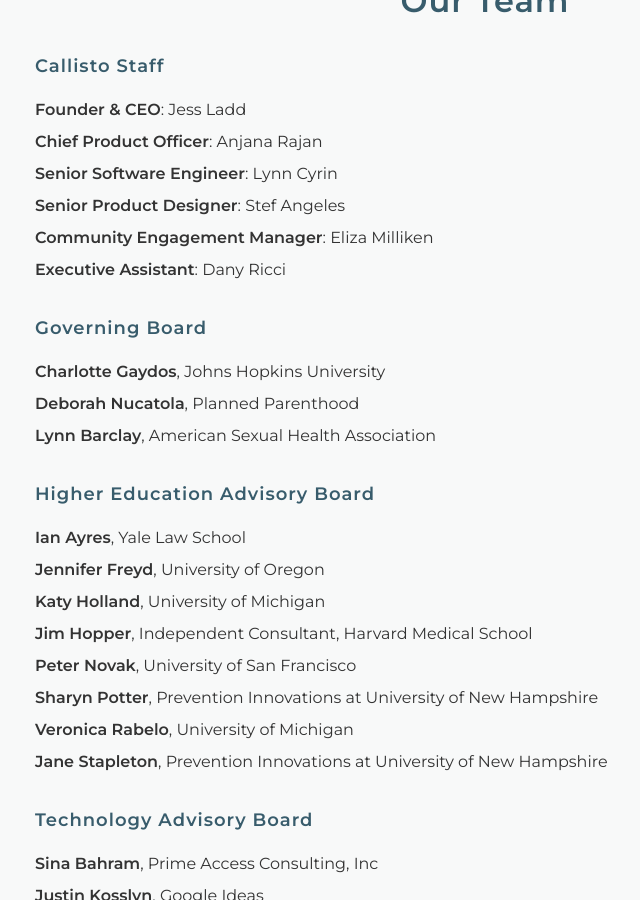
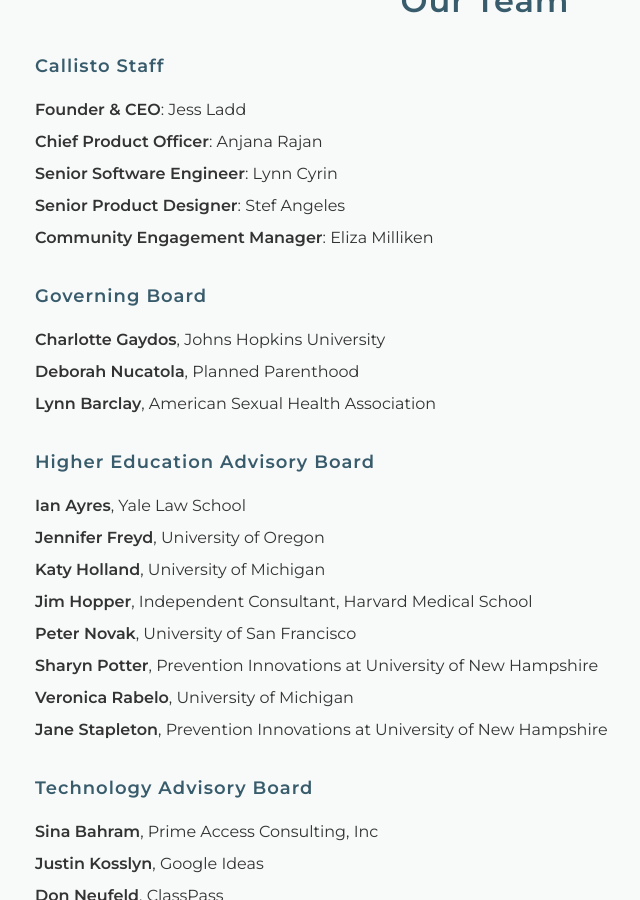
Before and after one commit to project-callisto/projectcallisto-dot-org, a Jekyll site: the page built from who-we-are.html, in a window 1280 px wide and 900 px high, scrolled down 1235 px. Shown: the whole window, without its empty margins (155-795 px from the left). Built offline with Jekyll 4.4.1, drawn with Linux system fonts in a browser that asks for light colours.

Commit message:
updated team

```diff
--- a/who-we-are.html
+++ b/who-we-are.html
@@ -28,7 +28,6 @@
             <li><strong>Senior Software Engineer</strong>: Lynn Cyrin</li>
             <li><strong>Senior Product Designer</strong>: Stef Angeles</li>
             <li><strong>Community Engagement Manager</strong>: Eliza Milliken </li>
-            <li><strong>Executive Assistant</strong>: Dany Ricci </li>
         </ul>
         <h4>Governing Board</h4>
         <ul>
```
